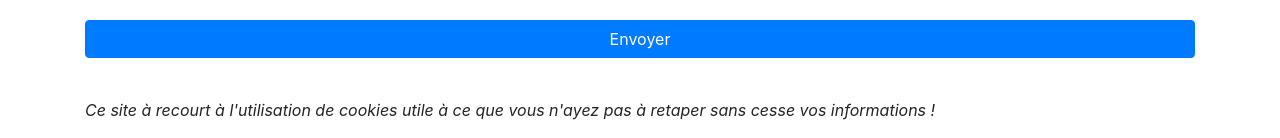
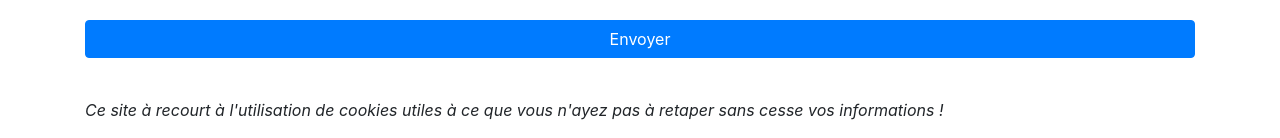
Before and after one commit to romaing/autoQR-19, a PHP site: page / in a window 1280 px wide. Shown: the part 892-1030 px from the top of the page. Run offline with PHP 8.4, Linux system fonts and the light colour scheme.

Commit message:
orthography

```diff
--- a/index.php
+++ b/index.php
@@ -102,7 +102,7 @@
             <button type="submit" class="w-100 mb-3 form-submit btn btn-primary">Envoyer</button>
 
         </form>
-        <p><br><em>Ce site à recourt à l'utilisation de cookies utile à ce que vous n'ayez pas à retaper sans cesse vos informations !</em></p>
+        <p><br><em>Ce site à recourt à l'utilisation de cookies utiles à ce que vous n'ayez pas à retaper sans cesse vos informations !</em></p>
     </div>
 </body>
 
```
